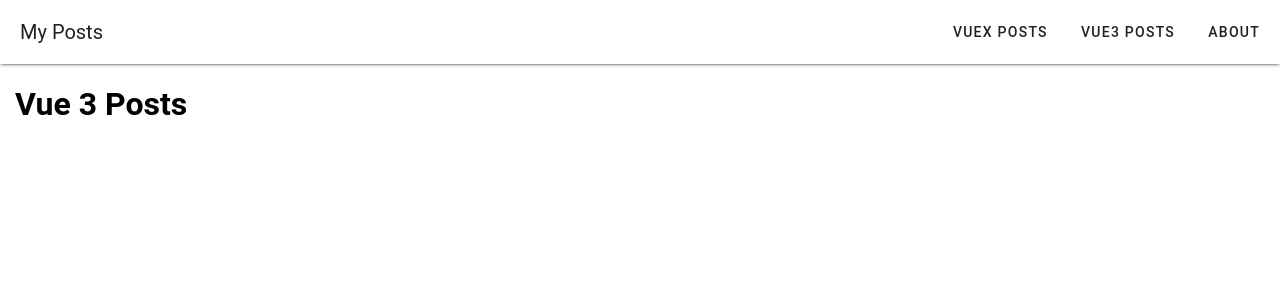
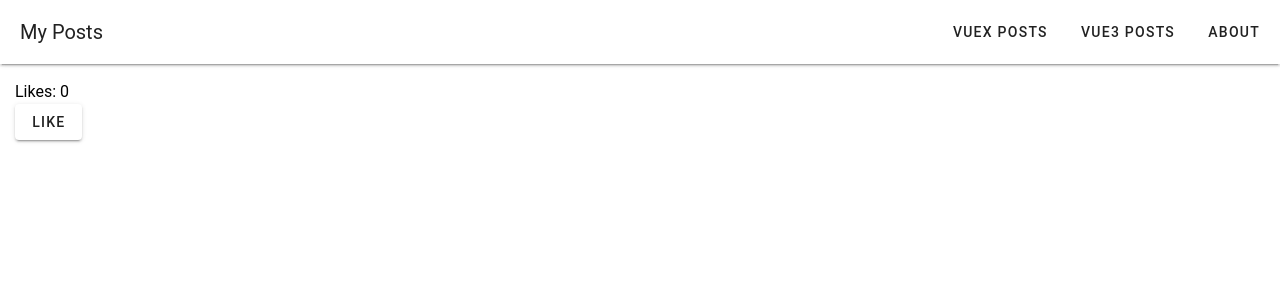
Before and after one commit to lehaSVV2009/vue-demo, a Vue app: page /vue3-posts in a window 1280 px wide. Shown: the top 300 px of the page. Built offline with nearby package versions, Linux system fonts and the light colour scheme.

Commit message:
Add likes example to vue3 posts page

```diff
--- a/src/pages/Vue3PostsPage.vue
+++ b/src/pages/Vue3PostsPage.vue
@@ -1,11 +1,24 @@
 <template>
-  <h1>Vue 3 Posts</h1>
+  <div>Likes: {{ this.likes }}</div>
+  <v-btn @click="incrementLikes">Like</v-btn>
 </template>
 
 <script>
+import { onMounted, ref } from "vue";
 export default {
   setup() {
+    const likes = ref(0);
 
+    onMounted(() => {
+      console.log(likes);
+    })
+
+    return { likes };
   },
-}
+  methods: {
+    incrementLikes() {
+      this.likes++;
+    }
+  }
+};
 </script>
```
